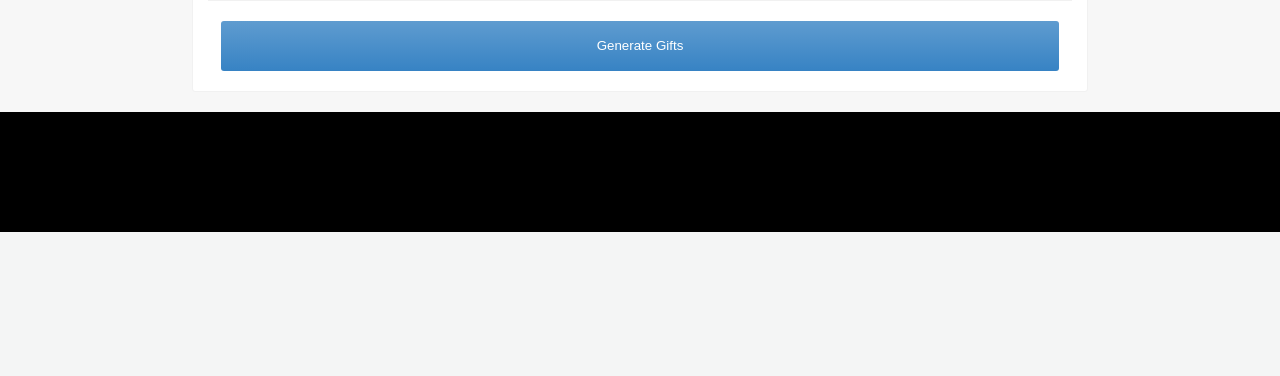
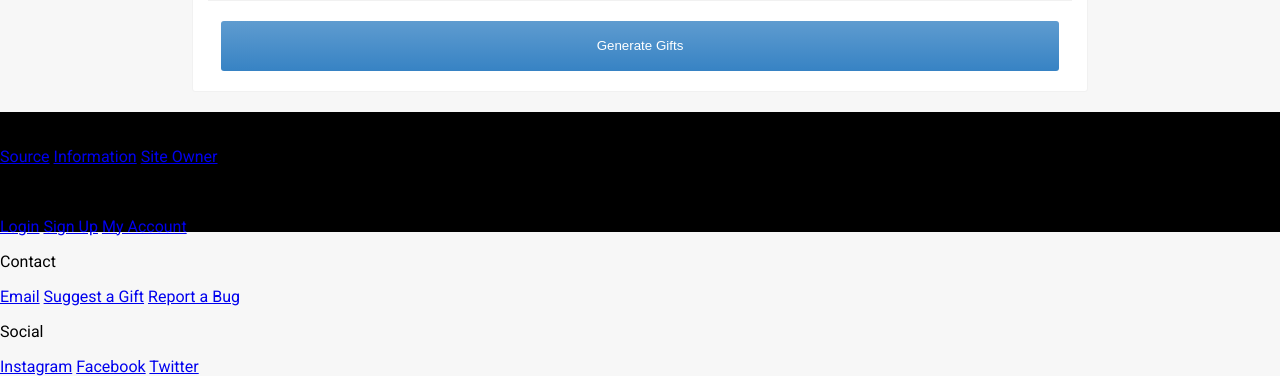
Before and after one commit to ZacharyMcGee/GiftCowboy, a PHP site: page / in a window 1280 px wide. Shown: the part 1143-1519 px from the top of the page. Before the commit the page ends 1375 px from the top, so only its background shows below. Run offline with PHP 8.4, Linux system fonts and the light colour scheme; some libraries are stand-ins or nearby versions.

Commit message:
Update index.php

```diff
--- a/index.php
+++ b/index.php
@@ -140,7 +140,39 @@
         <button id="generate" class="button">Generate Gifts</button>
   </div>
 
-  <div class="footer">
+  <div id="footer" class="footer">
+    <div class="footer-section">
+      <div class="vertical-menu">
+        <p class="active">About</p>
+        <a href="#">Source</a>
+        <a href="#">Information</a>
+        <a href="#">Site Owner</a>
+      </div>
+    </div>
+    <div class="footer-section">
+      <div class="vertical-menu">
+        <p class="active">Site</p>
+        <a href="#">Login</a>
+        <a href="#">Sign Up</a>
+        <a href="#">My Account</a>
+      </div>
+    </div>
+    <div class="footer-section">
+      <div class="vertical-menu">
+        <p class="active">Contact</p>
+        <a href="#">Email</a>
+        <a href="#">Suggest a Gift</a>
+        <a href="#">Report a Bug</a>
+      </div>
+    </div>
+    <div class="footer-section">
+      <div class="vertical-menu">
+        <p class="active">Social</p>
+        <a href="#">Instagram</a>
+        <a href="#">Facebook</a>
+        <a href="#">Twitter</a>
+      </div>
+    </div>
   </div>
 </div>
 
```
